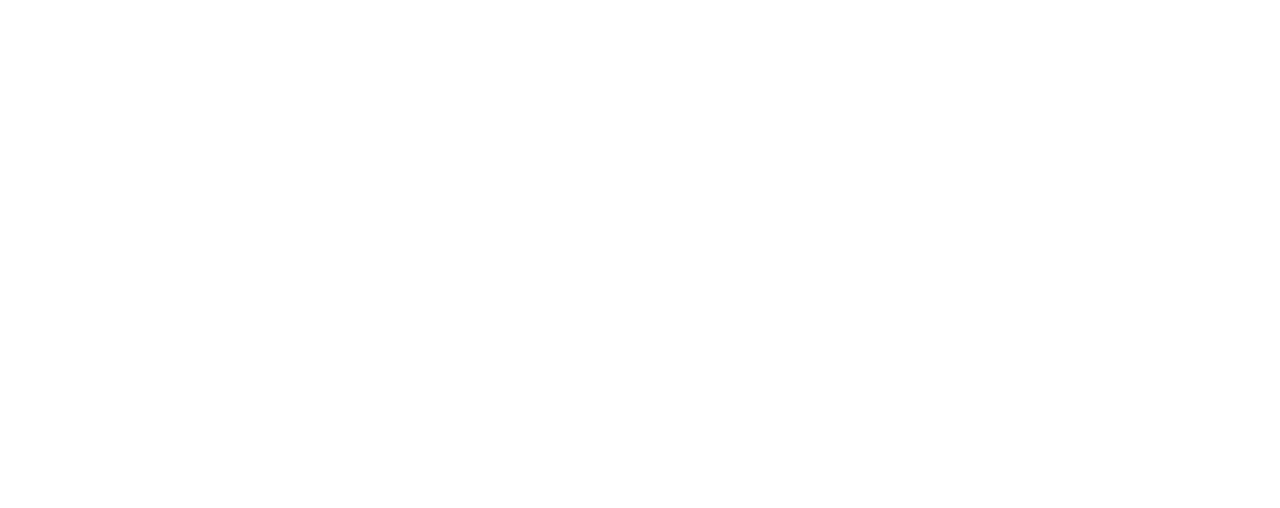
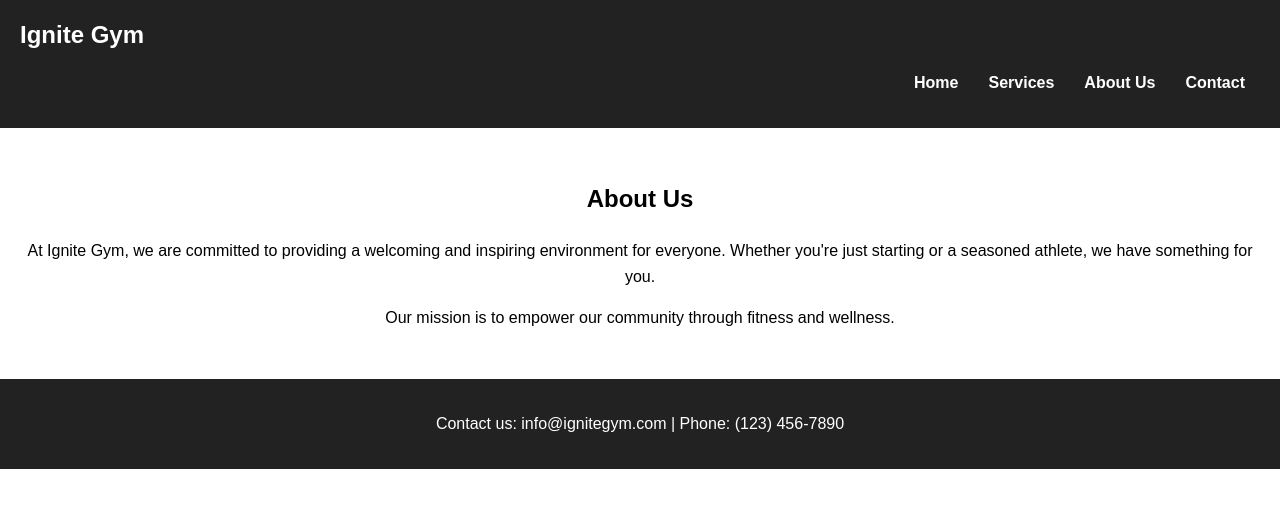
Before and after one commit to rojahnregorosa/InternetProgProject, a plain HTML site: page about.html in a window 1280 px wide. Drawn offline with Linux system fonts and the light colour scheme.

Commit message:
Make temporary about us page

```diff
--- a/about.html
+++ b/about.html
@@ -0,0 +1,37 @@
+<!DOCTYPE html>
+<html>
+<head>
+    <meta charset='utf-8'>
+    <meta http-equiv='X-UA-Compatible' content='IE=edge'>
+    <title>Home</title>
+    <meta name='viewport' content='width=device-width, initial-scale=1'>
+    <link rel='stylesheet' type='text/css' media='screen' href='styles.css'>
+    <script src='main.js'></script>
+</head>
+
+<body>
+    <header>
+        <nav>
+            <div class="logo">Ignite Gym</div>
+            <ul class="nav-links">
+                <li><a href="index.html">Home</a></li>
+                <li><a href="services.html">Services</a></li>
+                <li><a href="about.html">About Us</a></li>
+                <li><a href="#contact">Contact</a></li>
+            </ul>
+        </nav>
+    </header>
+
+    <section id="about-us" class="section">
+        <h2>About Us</h2>
+        <p>At Ignite Gym, we are committed to providing a welcoming and inspiring environment for everyone. Whether you're just starting or a seasoned athlete, we have something for you.</p>
+        <p>Our mission is to empower our community through fitness and wellness.</p>
+    </section>
+
+    <footer>
+        <div class="footer-content">
+            <p>Contact us: info@ignitegym.com | Phone: (123) 456-7890</p>
+        </div>
+    </footer>
+</body>
+</html>
```
Also changed, not shown: index.html (+1 -1 lines).
